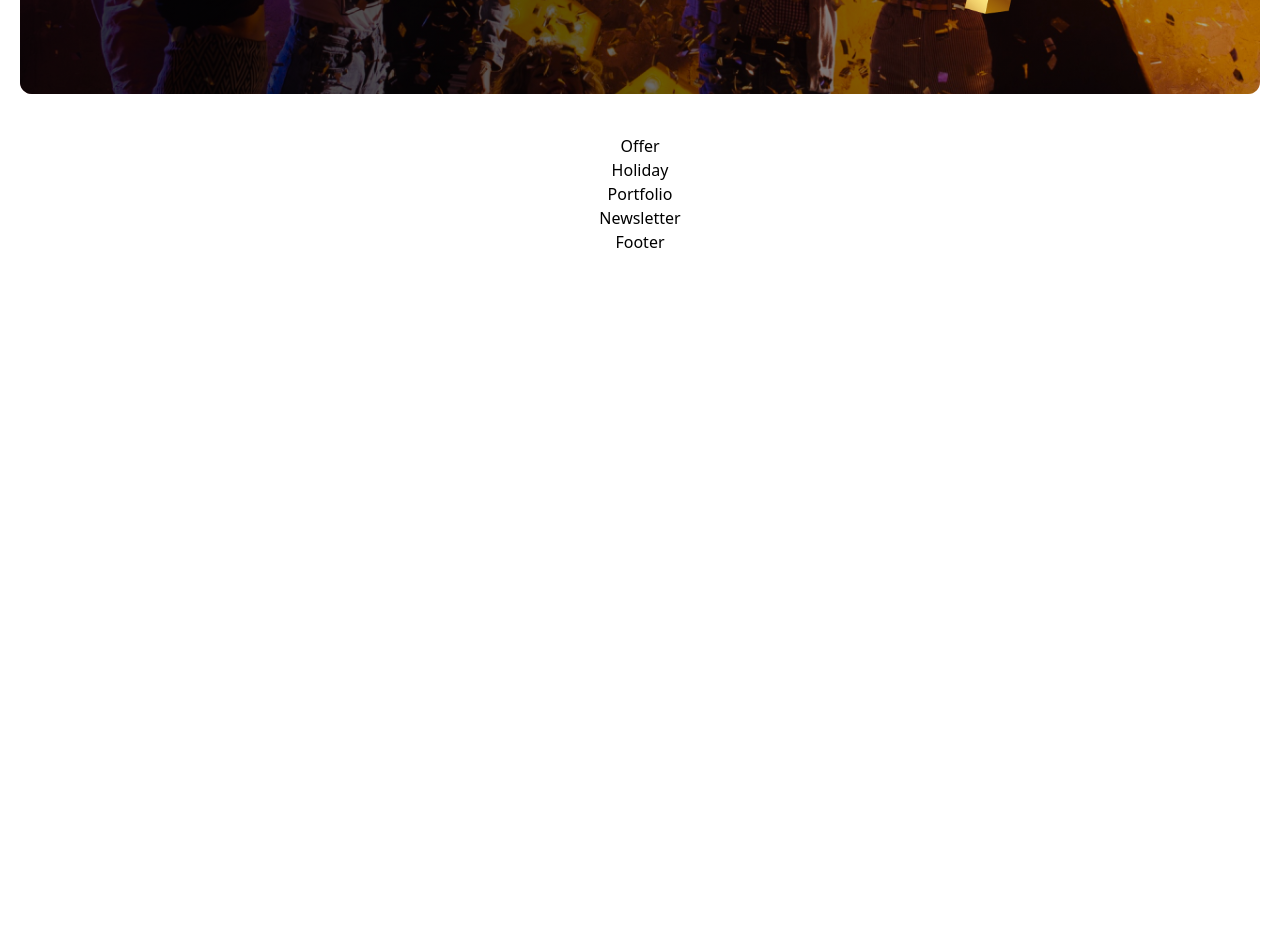
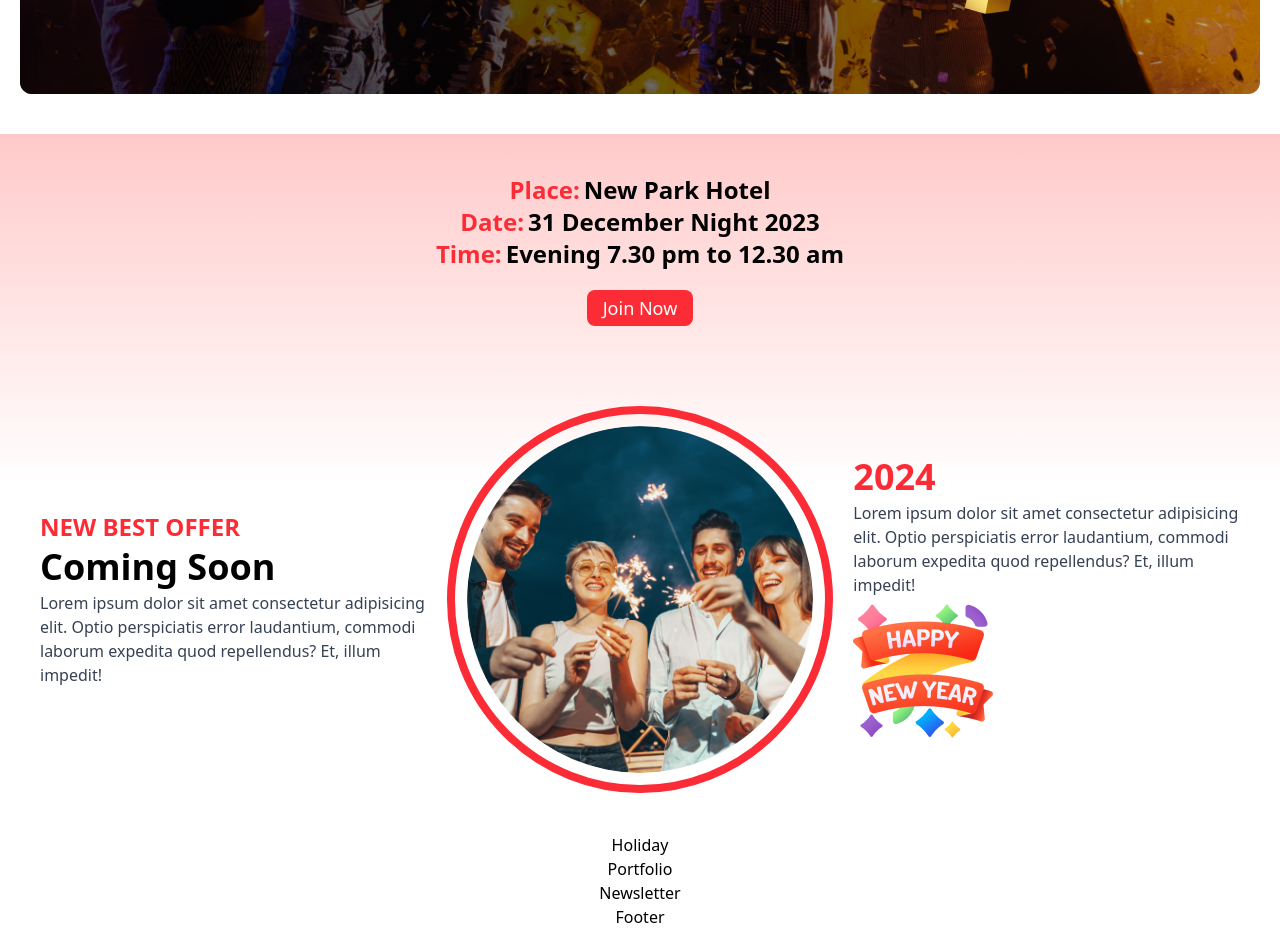
Before and after one commit to mrirakib04/landing-page-9, a React (Vite) app: page / in a window 1280 px wide. Shown: the part 1700-2629 px from the top of the page. Before the commit the page ends 1954 px from the top, so only its background shows below. Built offline with nearby package versions, Linux system fonts and the light colour scheme.

Commit message:
offer section

```diff
--- a/src/components/Offer.jsx
+++ b/src/components/Offer.jsx
@@ -1,5 +1,66 @@
+import groupImg from "./../assets/img/Ellipse 1.png";
+import groupImgSide from "./../assets/img//Group 96.png";
+
 const Offer = () => {
-  return <div>Offer</div>;
+  return (
+    <div className="container w-full py-10 px-10 flex flex-col items-center bg-gradient-to-b from-red-200 via-white to-white">
+      <h4 className="md:text-2xl text-base font-semibold flex items-center gap-1">
+        <span className="text-red-500">Place:</span>New Park Hotel
+      </h4>
+      <h4 className="md:text-2xl text-base font-semibold flex items-center gap-1">
+        <span className="text-red-500">Date:</span>31 December Night 2023
+      </h4>
+      <h4 className="md:text-2xl text-base font-semibold flex items-center gap-1">
+        <span className="text-red-500">Time:</span>Evening 7.30 pm to 12.30 am
+      </h4>
+      <button className="mt-5 font-medium text-lg py-1 px-4 rounded-lg bg-red-500 text-white hover:bg-black duration-300">
+        Join Now
+      </button>
+
+      <div className="grid md:grid-cols-3 sm:grid-cols-2 grid-cols-1 gap-5 md:mt-20 mt-10 justify-around items-center">
+        <div className="md:hidden sm:col-span-2 col-span-1">
+          <div className="sm:w-2/3 w-11/12 mx-auto rounded-full p-3 border-8 border-red-500">
+            <img
+              className="w-full h-full object-cover rounded-full"
+              src={groupImg}
+              alt="groupImg"
+            />
+          </div>
+        </div>
+        <div className="col-span-1 flex flex-col sm:items-start items-center gap-1">
+          <h4 className="md:text-2xl text-base font-semibold flex items-center gap-1 text-red-500">
+            NEW BEST OFFER
+          </h4>
+          <h2 className="lg:text-4xl md:text-3xl text-2xl font-bold">
+            Coming Soon
+          </h2>
+          <p className="text-gray-700">
+            Lorem ipsum dolor sit amet consectetur adipisicing elit. Optio
+            perspiciatis error laudantium, commodi laborum expedita quod
+            repellendus? Et, illum impedit!
+          </p>
+        </div>
+        <div className="md:w-full md:block hidden rounded-full p-3 border-8 border-red-500">
+          <img
+            className="w-full h-full object-cover rounded-full"
+            src={groupImg}
+            alt="groupImg"
+          />
+        </div>
+        <div className="col-span-1 flex flex-col sm:items-start items-center gap-1">
+          <h2 className="lg:text-4xl md:text-3xl text-2xl font-bold text-red-500">
+            2024
+          </h2>
+          <p className="text-gray-700">
+            Lorem ipsum dolor sit amet consectetur adipisicing elit. Optio
+            perspiciatis error laudantium, commodi laborum expedita quod
+            repellendus? Et, illum impedit!
+          </p>
+          <img className="w-auto" src={groupImgSide} alt="groupImgSide" />
+        </div>
+      </div>
+    </div>
+  );
 };
 
 export default Offer;
```
